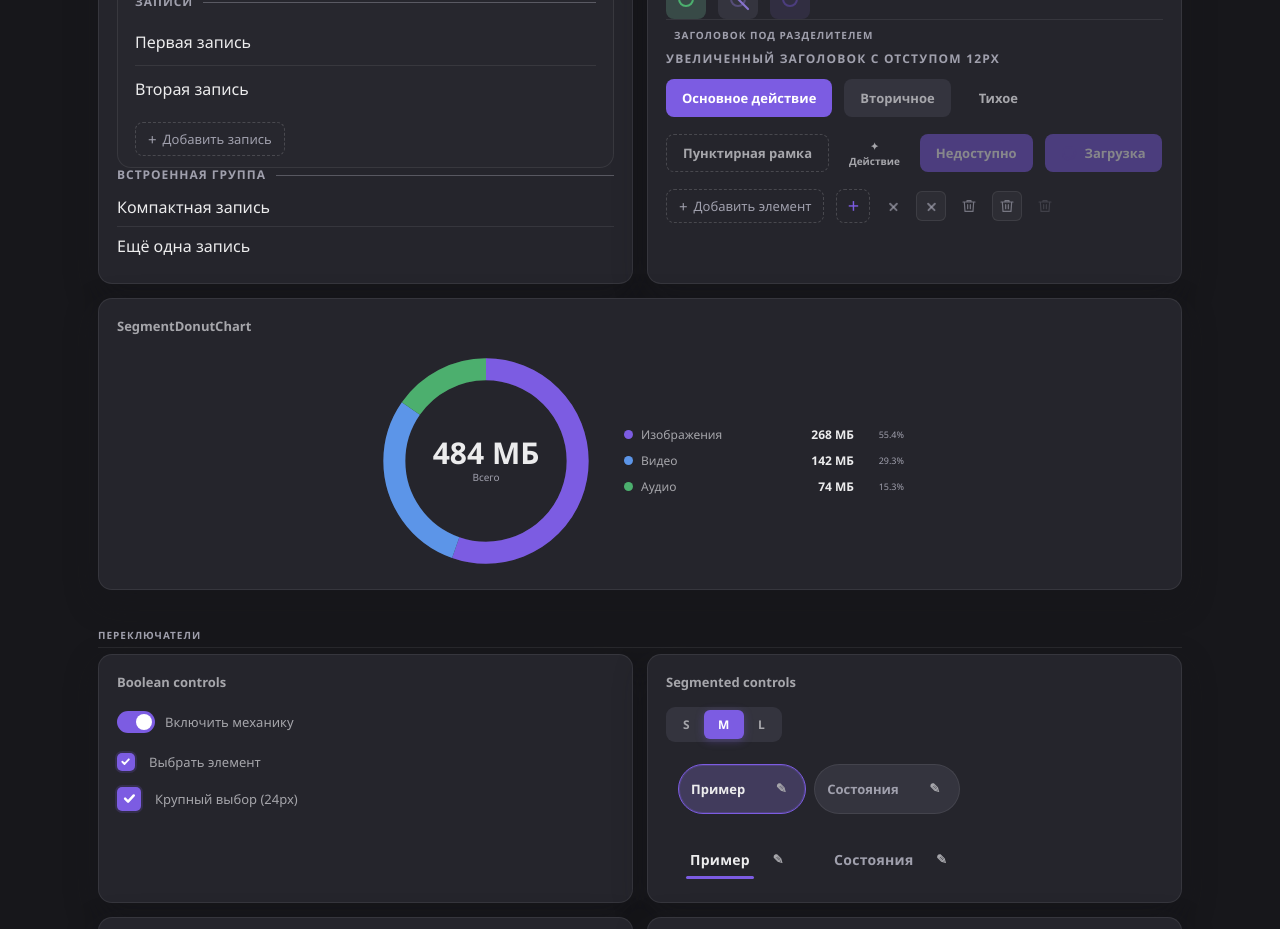
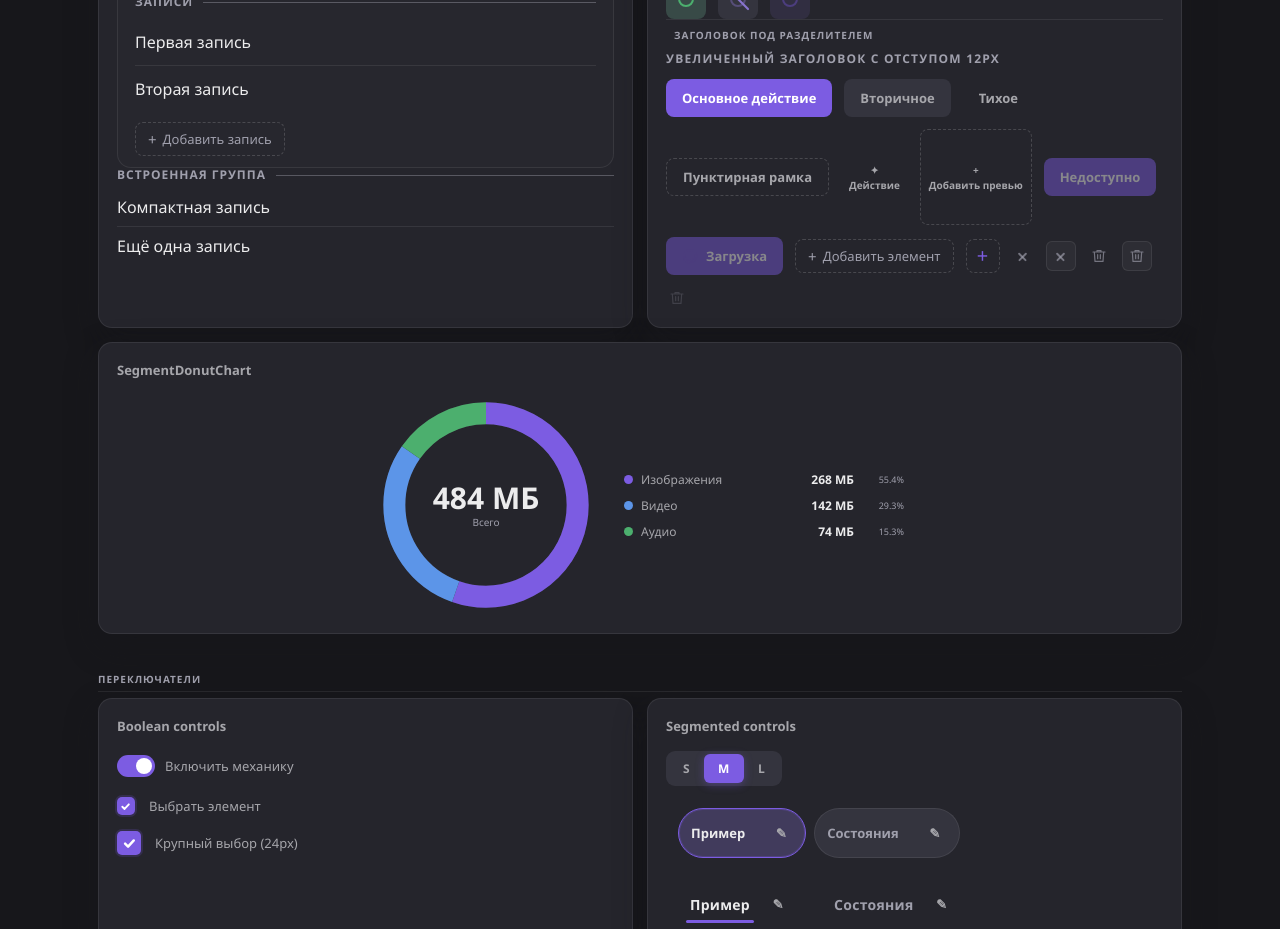
Before and after one commit to SylvieShare/share-ui, a Vue app: page / in a window 1280 px wide. Shown: the part 2780-3709 px from the top of the page. Built offline with nearby package versions, Linux system fonts and the light colour scheme.

Commit message:
Разрешить задавать общую высоту вертикальной кнопки действия

```diff
--- a/package.json
+++ b/package.json
@@ -1,6 +1,6 @@
 {
   "name": "@sylvieshare/share-ui",
-  "version": "0.55.0",
+  "version": "0.56.0",
   "description": "Shared Vue 3 design tokens, UI primitives and headless interactions for SylvieShare applications.",
   "type": "module",
   "main": "./dist/share-ui.js",
--- a/src/components/ActionButton.vue
+++ b/src/components/ActionButton.vue
@@ -29,6 +29,6 @@ defineProps({
 .share-action-button:focus-visible { outline: 2px solid var(--accent); outline-offset: 3px; }
 .share-action-button--icon-only { width: 48px; height: 48px; padding: 0; gap: 0; flex-shrink: 0; }
 .share-action-button--icon-only :deep(svg) { flex-shrink: 0; }
-.share-action-button--stacked { flex-direction: column; gap: 3px; min-width: 56px; height: 48px; padding: 4px 8px; font-size: 10px; line-height: 1.2; }
+.share-action-button--stacked { flex-direction: column; gap: 3px; min-width: 56px; height: var(--action-button-height, 48px); padding: 4px 8px; font-size: 10px; line-height: 1.2; }
 .share-action-button--stacked > :deep(svg) { flex: none; }
 </style>
--- a/src/gallery/ComponentGallery.vue
+++ b/src/gallery/ComponentGallery.vue
@@ -118,6 +118,7 @@
             <ActionButton variant="quiet">Тихое</ActionButton>
             <ActionButton variant="dashed">Пунктирная рамка</ActionButton>
             <ActionButton layout="stacked" variant="quiet"><template #icon>✦</template>Действие</ActionButton>
+            <ActionButton layout="stacked" variant="dashed" style="--action-button-height: 96px"><template #icon>+</template>Добавить превью</ActionButton>
             <ActionButton disabled>Недоступно</ActionButton>
             <ActionButton loading loading-label="Загрузка">Загрузка</ActionButton>
             <AddButton label="Добавить элемент" />
```
Also changed, not shown: 7 other files (tests, documents, lock files or other folders).
